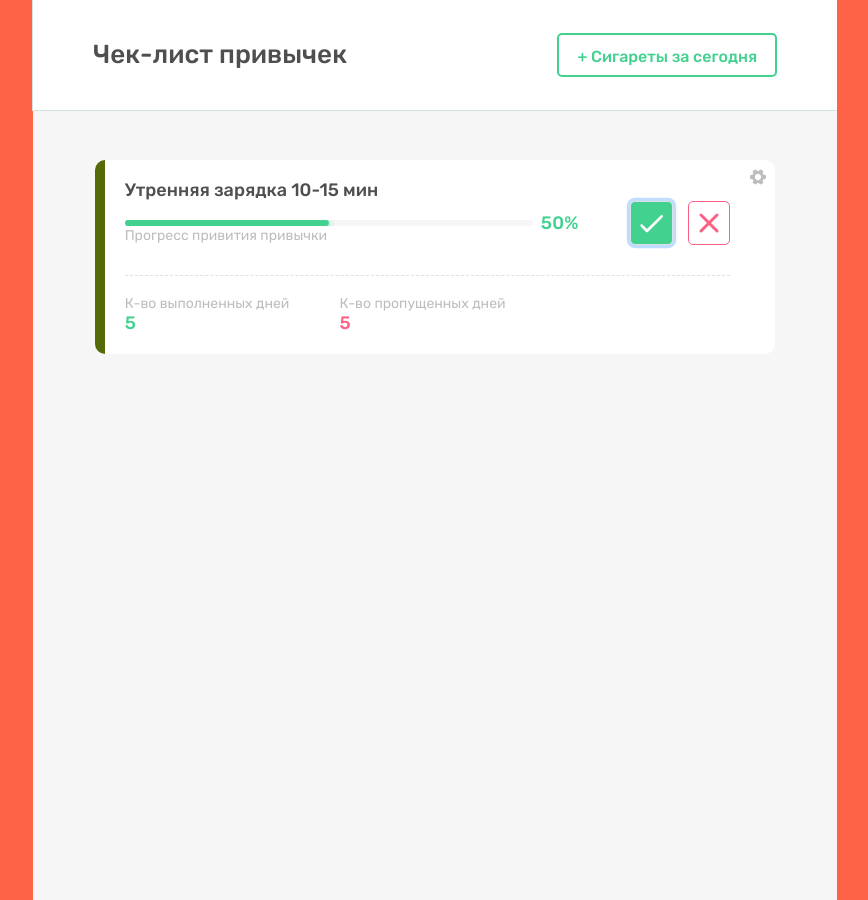
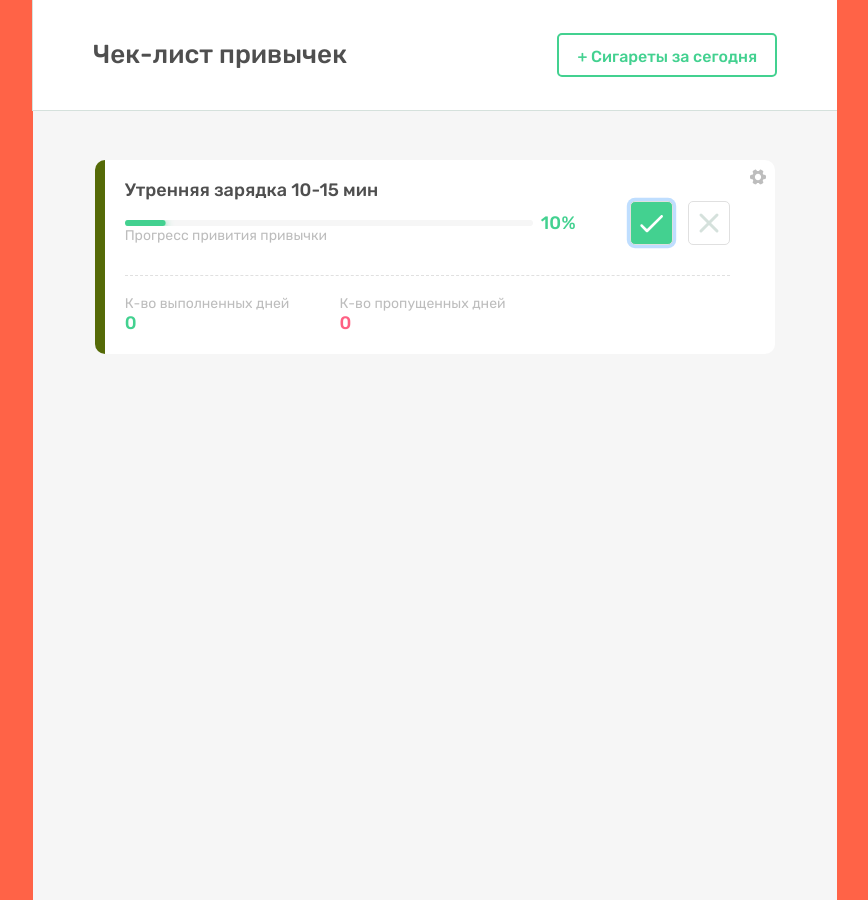
Before and after one commit to Kateryna-Vyshnevetska/goIT-react-team-project, a React (Create React App) app: page /checkListPage in a window 1280 px wide. Both pictures are taken after a click on the button 856 px from the left and 223 px from the top of the page. Shown: the whole page, without its empty margins (205-1073 px from the left). Built offline with nearby package versions, Linux system fonts and the light colour scheme.

Commit message:
Props done

```diff
--- /dev/null
+++ b/src/helpers/CheckListPage.js
@@ -0,0 +1,22 @@
+export function getRandomColor() {
+  let color = `rgba(${Math.round(Math.random() * 255)}, ${Math.round(
+    Math.random() * 255
+  )},${Math.round(Math.random() * 255)}) `;
+  return color;
+}
+
+export function handleClickHabitButtonDone() {
+  const habitNumberCounter = document.querySelector(".habit-number-counter");
+  habitNumberCounter.classList.toggle("isVisible");
+
+  const buttonDoneActive = document.querySelector(".btn.done");
+  buttonDoneActive.classList.toggle("active");
+}
+
+export function handleClickHabitButtonMissed() {
+  const habitNumberCounter = document.querySelector(".habit-number-counter");
+  habitNumberCounter.classList.toggle("isVisible");
+
+  const buttonMissedActive = document.querySelector(".btn.missed");
+  buttonMissedActive.classList.toggle("active");
+}
--- a/src/helpers/getRandomColor.js
+++ /dev/null
@@ -1,6 +0,0 @@
-export function getRandomColor() {
-  let color = `rgba(${Math.round(Math.random() * 255)}, ${Math.round(
-    Math.random() * 255
-  )},${Math.round(Math.random() * 255)}) `;
-  return color;
-}
--- a/src/helpers/handleClickHabitButton.js
+++ /dev/null
@@ -1,10 +0,0 @@
-export function handleClickHabitButton() {
-  const isVisible = document.querySelector(".habit-number-counter");
-  isVisible.classList.add("isVisible");
-
-  const buttonDoneActive = document.querySelector(".btn.done");
-  buttonDoneActive.classList.add("active");
-
-  const buttonMissedActive = document.querySelector(".btn.missed");
-  buttonMissedActive.classList.add("active");
-}
--- a/src/pages/checkListPage/HabitItem.js
+++ b/src/pages/checkListPage/HabitItem.js
@@ -1,22 +1,30 @@
 import React from "react";
 import { LinearProgressWithLabel } from "../../ui/ProgressBar";
-import { getRandomColor } from "../../helpers/getRandomColor";
-import { handleClickHabitButton } from "../../helpers/handleClickHabitButton";
+import {
+  handleClickHabitButtonMissed,
+  handleClickHabitButtonDone,
+  getRandomColor,
+} from "../../helpers/CheckListPage";
 
-export function HabitItem() {
+export function HabitItem({
+  habitMissedNumber = 0,
+  habitDoneNumber = 0,
+  habitTitle = "Утренняя зарядка 10-15 мин",
+  linearProgressValue = 10,
+}) {
   return (
     <li className="habit-item" style={{ borderColor: getRandomColor() }}>
       <div className="habit-scale-container">
-        <h3 className="habit-title">Утренняя зарядка 10-15 мин</h3>
+        <h3 className="habit-title">{habitTitle}</h3>
         <div className="habit-scale">
-          <LinearProgressWithLabel value={50} />
+          <LinearProgressWithLabel value={linearProgressValue} />
           <button
             className="btn done"
-            onClick={handleClickHabitButton}
+            onClick={handleClickHabitButtonDone}
           ></button>
           <button
             className="btn missed"
-            onClick={handleClickHabitButton}
+            onClick={handleClickHabitButtonMissed}
           ></button>
         </div>
         <p className="habit-scale-text">Прогресс привития привычки</p>
@@ -25,11 +33,11 @@ export function HabitItem() {
       <div className="habit-number-counter">
         <div className="habit-done">
           <p>К-во выполненных дней</p>
-          <span className="habit-done-number">5</span>
+          <span className="habit-done-number">{habitDoneNumber}</span>
         </div>
         <div className="habit-missed">
           <p>К-во пропущенных дней</p>
-          <span className="habit-missed-number">5</span>
+          <span className="habit-missed-number">{habitMissedNumber}</span>
         </div>
       </div>
     </li>
--- a/src/pages/checkListPage/checkListPage.css
+++ b/src/pages/checkListPage/checkListPage.css
@@ -226,13 +226,11 @@ table {
   background-position: center;
   margin-left: 15px;
 }
-.btn.done:hover,
-.btn.done:focus {
+.btn.done:hover {
   background-image: url(../../images/checkListPage/done1.svg);
   background-color: #e9faf7;
 }
-.btn.missed:hover,
-.btn.missed:focus {
+.btn.missed:hover {
   background-image: url(../../images/checkListPage/missed.svg);
   background-color: #e9faf7;
 }
@@ -263,6 +261,12 @@ table {
   background-image: url(../../images/checkListPage/settings.svg);
   background-repeat: no-repeat;
   background-position: center;
+}
+
+.btn-settings,
+.btn-settings:active,
+.btn-settings:focus {
+  outline: none;
 }
 
 .btn.done:hover,
```
